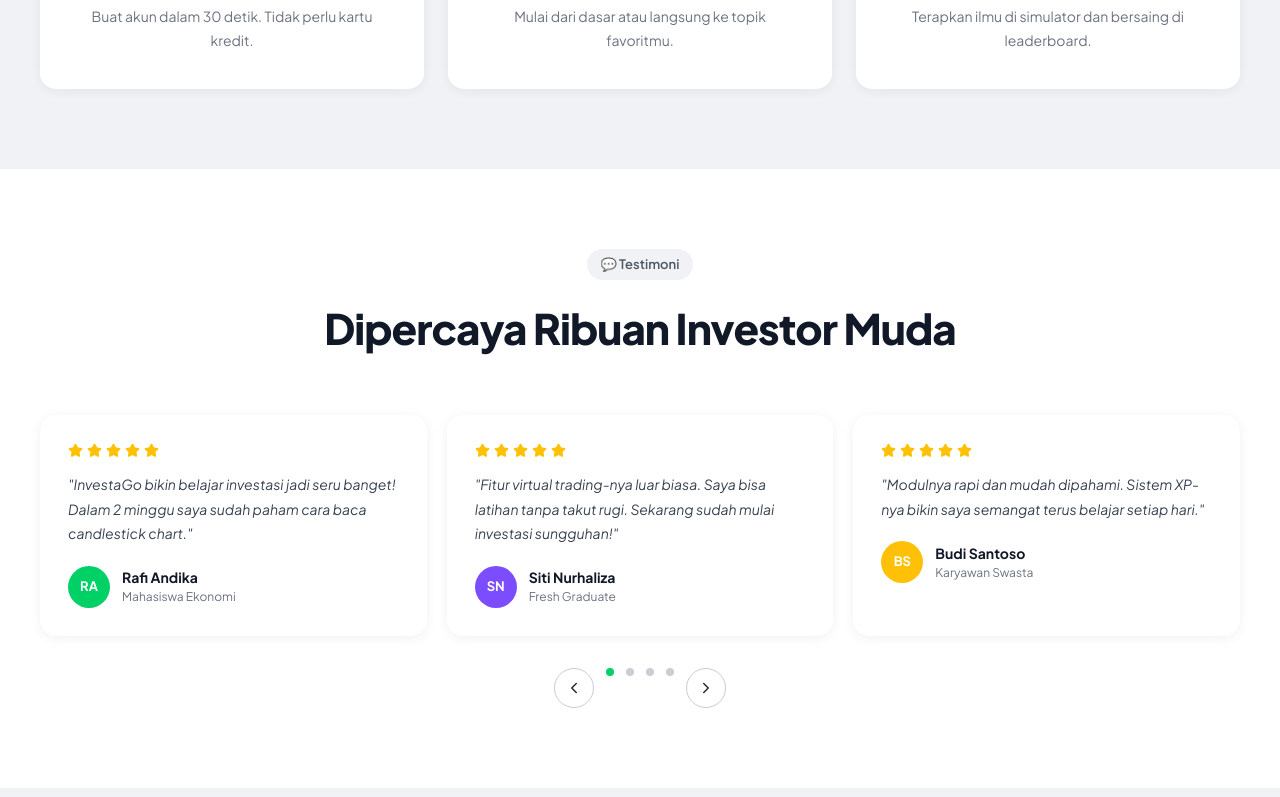
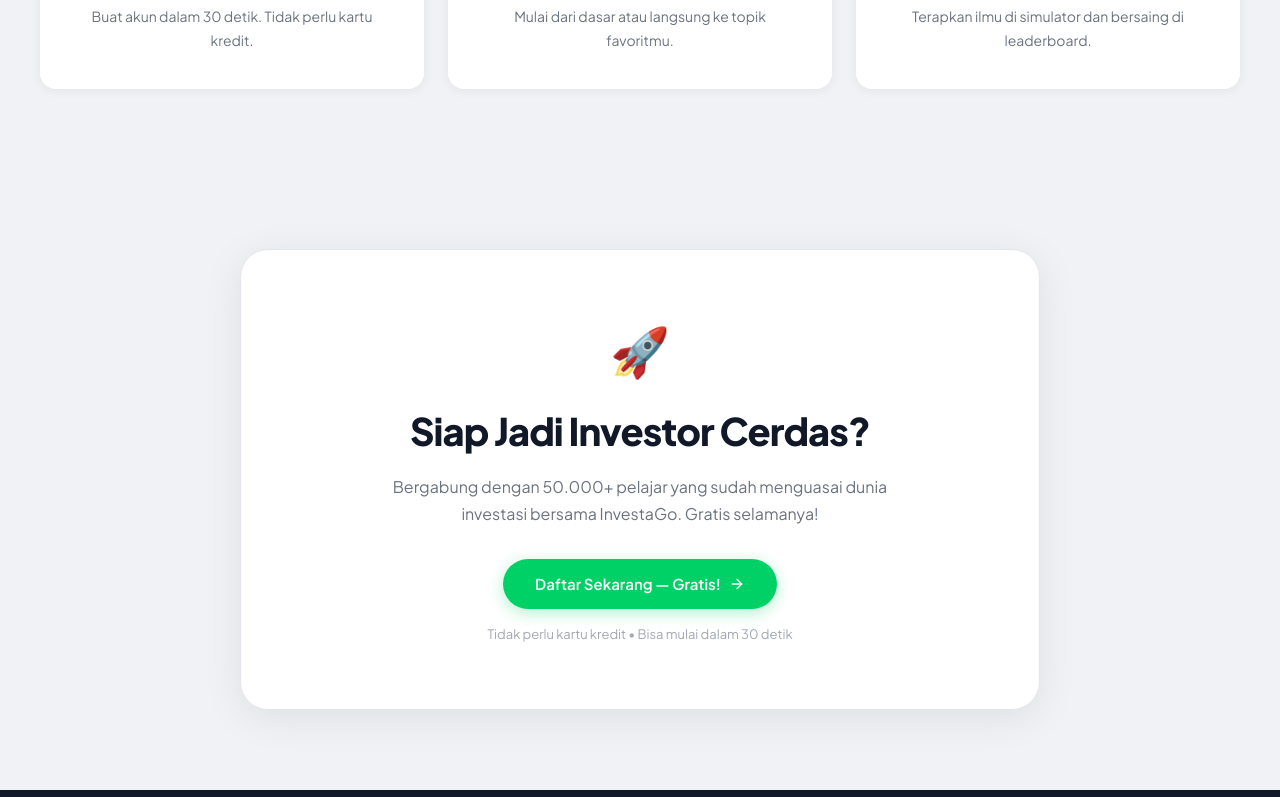
Before and after one commit to Marselsyah-s/investgo, a React (Vite) app: page / in a window 1280 px wide. Shown: the part 2000-2797 px from the top of the page. Built offline with nearby package versions, Linux system fonts and the light colour scheme.

Commit message:
style: Adjust Dashboard and Sidebar UI to match SavvyBull design

```diff
--- a/src/components/DashboardLayout.jsx
+++ b/src/components/DashboardLayout.jsx
@@ -3,7 +3,7 @@
 
 export default function DashboardLayout({ children }) {
   return (
-    <div style={{ display: 'flex', minHeight: '100vh', background: '#F8F9FA' }}>
+    <div style={{ display: 'flex', minHeight: '100vh', background: '#F7F9FA' }}>
       <Sidebar />
       <div style={{ flex: 1, marginLeft: 260, display: 'flex', flexDirection: 'column' }}>
         <Topbar />
--- a/src/components/Navbar.jsx
+++ b/src/components/Navbar.jsx
@@ -15,7 +15,6 @@
   const navLinks = [
     { label: 'Fitur', href: '#features' },
     { label: 'Cara Kerja', href: '#how-it-works' },
-    { label: 'Testimoni', href: '#testimonials' },
   ]
 
   return (
--- a/src/components/Sidebar.jsx
+++ b/src/components/Sidebar.jsx
@@ -19,8 +19,8 @@
       position: 'fixed',
       left: 0,
       top: 0,
-      background: '#F0F2F5', // Slightly gray background to match the screenshot
-      borderRight: '1px solid #e2e5ea',
+      background: '#F7F9FA',
+      borderRight: 'none',
       display: 'flex',
       flexDirection: 'column',
       padding: '24px 16px',
@@ -28,8 +28,8 @@
     }}>
       {/* Logo */}
       <Link to="/" style={{ textDecoration: 'none', padding: '0 12px', marginBottom: 40 }}>
-        <h1 style={{ fontWeight: 800, fontSize: 24, color: '#004d26', letterSpacing: '-0.5px' }}>
-          InvestaGo
+        <h1 style={{ fontWeight: 800, fontSize: 24, color: '#00D166', letterSpacing: '-0.5px' }}>
+          SavvyBull
         </h1>
       </Link>
 
--- a/src/pages/Dashboard.jsx
+++ b/src/pages/Dashboard.jsx
@@ -20,17 +20,18 @@
           <h2 style={{ fontSize: 24, fontWeight: 800, color: '#111827', marginBottom: 8, position: 'relative', zIndex: 2 }}>
             Pelajaran Saham Hari Ini
           </h2>
-          <p style={{ color: '#4b5563', fontSize: 14, lineHeight: 1.6, maxWidth: '70%', position: 'relative', zIndex: 2 }}>
+          <p style={{ color: '#4b5563', fontSize: 14, lineHeight: 1.6, maxWidth: '60%', position: 'relative', zIndex: 2 }}>
             Lanjutkan perjalanan Anda untuk menjadi investor handal. Selesaikan unit "Dasar-Dasar Candlestick" untuk bonus XP.
           </p>
 
           {/* Decorative Stars/Chart in background */}
-          <div style={{ position: 'absolute', right: 20, bottom: 20, display: 'flex', gap: 10, opacity: 0.3 }}>
-            <svg width="100" height="80" viewBox="0 0 100 80" fill="none" xmlns="http://www.w3.org/2000/svg">
-              <path d="M10 60L30 40L50 50L80 20" stroke="#1f2937" strokeWidth="8" strokeLinecap="round" strokeLinejoin="round"/>
-              <path d="M60 20H80V40" stroke="#1f2937" strokeWidth="8" strokeLinecap="round" strokeLinejoin="round"/>
+          <div style={{ position: 'absolute', right: 40, bottom: -10, opacity: 0.2 }}>
+            <svg width="120" height="120" viewBox="0 0 100 100" fill="none" xmlns="http://www.w3.org/2000/svg">
+              <path d="M10 80L40 40L60 60L90 10" stroke="#1f2937" strokeWidth="8" strokeLinecap="round" strokeLinejoin="round"/>
+              <path d="M70 10H90V30" stroke="#1f2937" strokeWidth="8" strokeLinecap="round" strokeLinejoin="round"/>
+              <path d="M40 20L45 10L50 20L60 25L50 30L45 40L40 30L30 25L40 20Z" fill="#1f2937"/>
+              <path d="M15 40L18 32L26 29L18 26L15 18L12 26L4 29L12 32L15 40Z" fill="#1f2937"/>
             </svg>
-            <div style={{ position: 'absolute', top: -10, left: 20, fontSize: 32 }}>✨</div>
           </div>
         </div>
 
@@ -40,7 +41,8 @@
           {/* Node 1: Candlestick Basic (Active) */}
           <div style={{ position: 'relative', display: 'flex', flexDirection: 'column', alignItems: 'center' }}>
             {/* Dashed line down right */}
-            <div style={{ position: 'absolute', top: 100, left: '50%', width: 100, height: 80, borderRight: '4px dashed #c8cdd6', borderBottom: '4px dashed #c8cdd6', borderBottomRightRadius: 20, zIndex: 0 }} />
+            <div style={{ position: 'absolute', top: 50, left: '50%', width: 160, height: 120, borderLeft: '3px dashed #c8cdd6', borderBottom: '3px dashed #c8cdd6', borderBottomLeftRadius: 16, zIndex: 0 }} />
+            <div style={{ position: 'absolute', top: 170, left: '50%', marginLeft: 160, width: 3, height: 40, borderLeft: '3px dashed #c8cdd6', zIndex: 0 }} />
 
             <div style={{
               position: 'relative', zIndex: 1, width: 100, height: 100, borderRadius: '50%',
@@ -66,7 +68,8 @@
           {/* Node 2: Bull & Bear (Mastered) */}
           <div style={{ position: 'relative', display: 'flex', flexDirection: 'column', alignItems: 'center', marginLeft: 160 }}>
             {/* Dashed line down left */}
-            <div style={{ position: 'absolute', top: 90, right: '50%', width: 120, height: 100, borderLeft: '4px dashed #c8cdd6', borderBottom: '4px dashed #c8cdd6', borderBottomLeftRadius: 20, zIndex: 0 }} />
+            <div style={{ position: 'absolute', top: 45, right: '50%', width: 320, height: 120, borderRight: '3px dashed #c8cdd6', borderBottom: '3px dashed #c8cdd6', borderBottomRightRadius: 16, zIndex: 0 }} />
+            <div style={{ position: 'absolute', top: 165, right: '50%', marginRight: 320, width: 3, height: 40, borderRight: '3px dashed #c8cdd6', zIndex: 0 }} />
 
             <div style={{
               position: 'relative', zIndex: 1, width: 90, height: 90, borderRadius: '50%',
@@ -80,7 +83,10 @@
           </div>
 
           {/* Node 3: Money Bag 101 */}
-          <div style={{ position: 'relative', display: 'flex', flexDirection: 'column', alignItems: 'center', marginLeft: -80 }}>
+          <div style={{ position: 'relative', display: 'flex', flexDirection: 'column', alignItems: 'center', marginLeft: -160 }}>
+            {/* Dashed line down right */}
+            <div style={{ position: 'absolute', top: 45, left: '50%', width: 160, height: 120, borderLeft: '3px dashed #c8cdd6', borderBottom: '3px dashed #c8cdd6', borderBottomLeftRadius: 16, zIndex: 0 }} />
+            <div style={{ position: 'absolute', top: 165, left: '50%', marginLeft: 160, width: 3, height: 60, borderLeft: '3px dashed #c8cdd6', zIndex: 0 }} />
             <div style={{
               position: 'relative', zIndex: 1, width: 90, height: 90, borderRadius: '50%',
               background: '#FFC107', display: 'flex', alignItems: 'center', justifyContent: 'center',
@@ -96,7 +102,7 @@
           </div>
 
           {/* Node 4: Locked */}
-          <div style={{ position: 'relative', display: 'flex', flexDirection: 'column', alignItems: 'center', marginTop: 30 }}>
+          <div style={{ position: 'relative', display: 'flex', flexDirection: 'column', alignItems: 'center', marginTop: 50 }}>
             <div style={{
               position: 'relative', zIndex: 1, width: 90, height: 90, borderRadius: '50%',
               background: '#c8cdd6', display: 'flex', alignItems: 'center', justifyContent: 'center',
--- a/src/pages/LandingPage.jsx
+++ b/src/pages/LandingPage.jsx
@@ -53,12 +53,6 @@
   { num: '03', color: '#FFC107', title: 'Praktik & Menangkan', desc: 'Terapkan ilmu di simulator dan bersaing di leaderboard.' },
 ]
 
-const testimonials = [
-  { name: 'Rafi Andika', role: 'Mahasiswa Ekonomi', rating: 5, avatar: 'RA', color: '#00D166', text: 'InvestaGo bikin belajar investasi jadi seru banget! Dalam 2 minggu saya sudah paham cara baca candlestick chart.' },
-  { name: 'Siti Nurhaliza', role: 'Fresh Graduate', rating: 5, avatar: 'SN', color: '#7C4DFF', text: 'Fitur virtual trading-nya luar biasa. Saya bisa latihan tanpa takut rugi. Sekarang sudah mulai investasi sungguhan!' },
-  { name: 'Budi Santoso', role: 'Karyawan Swasta', rating: 5, avatar: 'BS', color: '#FFC107', text: 'Modulnya rapi dan mudah dipahami. Sistem XP-nya bikin saya semangat terus belajar setiap hari.' },
-  { name: 'Dewi Rahayu', role: 'Ibu Rumah Tangga', rating: 5, avatar: 'DR', color: '#00D166', text: 'Awalnya takut investasi, tapi InvestaGo menjelaskan dengan sangat sederhana. Highly recommended!' },
-]
 
 const stats = [
   { value: '50K+', label: 'Pengguna Aktif', icon: <Users size={20} />, color: '#00D166' },
@@ -278,60 +272,6 @@
   )
 }
 
-function TestimonialsSection() {
-  const [ref, visible] = useInView()
-  const [idx, setIdx] = useState(0)
-  const prev = () => setIdx(i => (i - 1 + testimonials.length) % testimonials.length)
-  const next = () => setIdx(i => (i + 1) % testimonials.length)
-  const visible2 = [idx, (idx + 1) % testimonials.length, (idx + 2) % testimonials.length]
-
-  return (
-    <section id="testimonials" ref={ref} style={{ background: 'white', padding: '80px 24px' }}>
-      <div style={{ maxWidth: 1200, margin: '0 auto' }}>
-        <div style={{ textAlign: 'center', marginBottom: 56 }}>
-          <span className="chip-neutral" style={{ marginBottom: 16, display: 'inline-flex' }}>💬 Testimoni</span>
-          <h2 style={{ fontSize: 'clamp(28px,4vw,42px)', fontWeight: 800, color: '#111827', letterSpacing: '-1px' }}>
-            Dipercaya Ribuan Investor Muda
-          </h2>
-        </div>
-        <div style={{ display: 'grid', gridTemplateColumns: 'repeat(3, 1fr)', gap: 20 }}>
-          {visible2.map((ti, i) => {
-            const t = testimonials[ti]
-            return (
-              <div key={ti} className="card" style={{ padding: 28, opacity: visible ? 1 : 0, animationDelay: `${i * 0.1}s` }}>
-                <div style={{ display: 'flex', gap: 4, marginBottom: 14 }}>
-                  {[...Array(t.rating)].map((_, j) => <Star key={j} size={15} fill="#FFC107" color="#FFC107" />)}
-                </div>
-                <p style={{ color: '#374151', fontSize: 14, lineHeight: 1.75, marginBottom: 20, fontStyle: 'italic' }}>"{t.text}"</p>
-                <div style={{ display: 'flex', alignItems: 'center', gap: 12 }}>
-                  <div style={{ width: 42, height: 42, borderRadius: 9999, background: t.color, display: 'flex', alignItems: 'center', justifyContent: 'center', color: 'white', fontWeight: 700, fontSize: 13 }}>
-                    {t.avatar}
-                  </div>
-                  <div>
-                    <div style={{ fontWeight: 700, fontSize: 14, color: '#111827' }}>{t.name}</div>
-                    <div style={{ fontSize: 12, color: '#6b7280' }}>{t.role}</div>
-                  </div>
-                </div>
-              </div>
-            )
-          })}
-        </div>
-        <div style={{ display: 'flex', justifyContent: 'center', gap: 12, marginTop: 32 }}>
-          <button onClick={prev} style={{ width: 40, height: 40, borderRadius: 9999, border: '1.5px solid #c8cdd6', background: 'white', cursor: 'pointer', display: 'flex', alignItems: 'center', justifyContent: 'center', transition: 'all 0.2s' }}>
-            <ChevronLeft size={18} />
-          </button>
-          {testimonials.map((_, i) => (
-            <button key={i} onClick={() => setIdx(i)} style={{ width: 8, height: 8, borderRadius: 9999, background: i === idx ? '#00D166' : '#c8cdd6', border: 'none', cursor: 'pointer', transition: 'all 0.2s', padding: 0 }} />
-          ))}
-          <button onClick={next} style={{ width: 40, height: 40, borderRadius: 9999, border: '1.5px solid #c8cdd6', background: 'white', cursor: 'pointer', display: 'flex', alignItems: 'center', justifyContent: 'center', transition: 'all 0.2s' }}>
-            <ChevronRight size={18} />
-          </button>
-        </div>
-      </div>
-      <style>{`@media(max-width:768px){section > div > div:first-of-type{grid-template-columns:1fr !important;}}`}</style>
-    </section>
-  )
-}
 
 function CTASection() {
   const [ref, visible] = useInView()
@@ -414,7 +354,7 @@
       <StatsBar />
       <FeaturesSection />
       <HowItWorksSection />
-      <TestimonialsSection />
+
       <CTASection />
       <Footer />
     </div>
```
